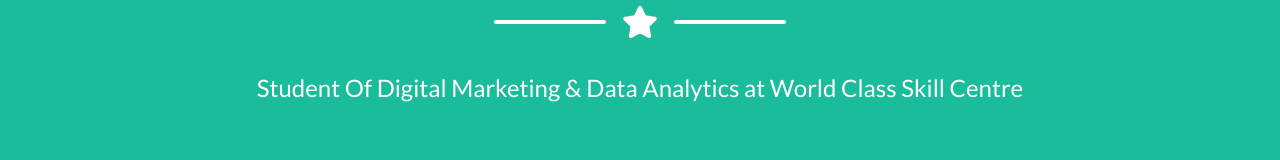
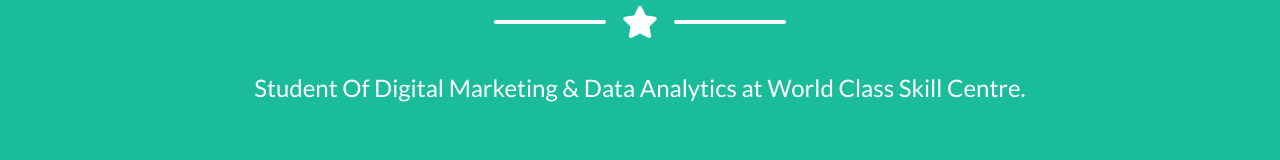
Before and after one commit to shivangiyadav500/final-, a website with bundled scripts: page index.html in a window 1280 px wide. Shown: the part 445-605 px from the top of the page. Built offline with nearby package versions, Linux system fonts and the light colour scheme.

Commit message:
Update index.html

```diff
--- a/index.html
+++ b/index.html
@@ -66,7 +66,7 @@
       </div>
 
       <!-- Masthead Subheading -->
-      <p class="masthead-subheading font-weight-light mb-0">Student Of Digital Marketing & Data Analytics at World Class Skill Centre </p>
+      <p class="masthead-subheading font-weight-light mb-0">Student Of Digital Marketing & Data Analytics at World Class Skill Centre. </p>
 
     </div>
   </header>
```
